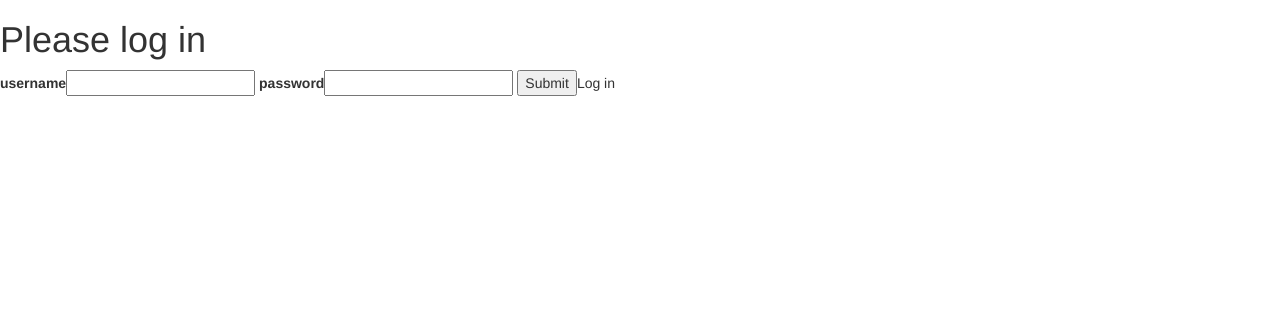
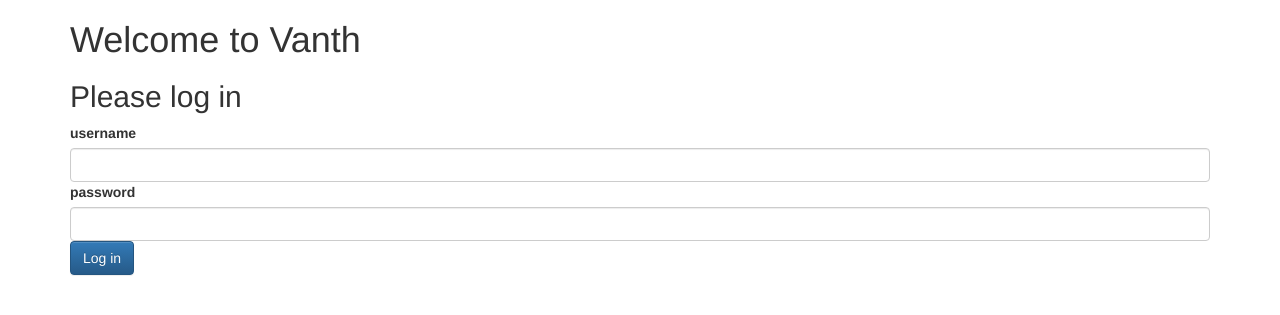
Before and after one commit to EliRibble/vanth, a Flask app: page /login/ in a window 1280 px wide. Shown: the top 315 px of the page. Run offline with Flask 2, Linux system fonts and the light colour scheme; parts of the project's set-up code (start-up, migrations or seed data) failed here and were passed over; some libraries are stand-ins or nearby versions.

Commit message:
Pretty up my login form with bootstrap styles
Mostly I just used he right class for the layout container and added
some classes to the login form so that bootstrap styles could handle
the rest

```diff
--- a/templates/layout.html
+++ b/templates/layout.html
@@ -8,7 +8,7 @@
 
 </head>
 <body>
-<div id="container">
+<div class="container">
 	{% block body %}
 	default stuff
 	{% endblock %}
--- a/templates/login.html
+++ b/templates/login.html
@@ -1,9 +1,13 @@
 {% extends 'layout.html' %}
 {% block body %}
-<h1>Please log in</h1>
+<h1>Welcome to Vanth</h1>
+<h2>Please log in</h2>
 <form action="/login/" method="POST">
-	<label>username</label><input type="text" name="username"></input>
-	<label>password</label><input type="password" name="password"></input>
-	<input type="submit">Log in</input>
+	<div class="form-group">
+		<label for="username">username</label>
+		<input id="username" type="text" name="username" class="form-control"></input>
+		<label for="password">password</label>
+		<input id="password" type="password" name="password" class="form-control"></input>
+		<input class="btn btn-primary" type="submit" value="Log in" class="form-control"></input>
 </form>
 {% endblock %}
```
